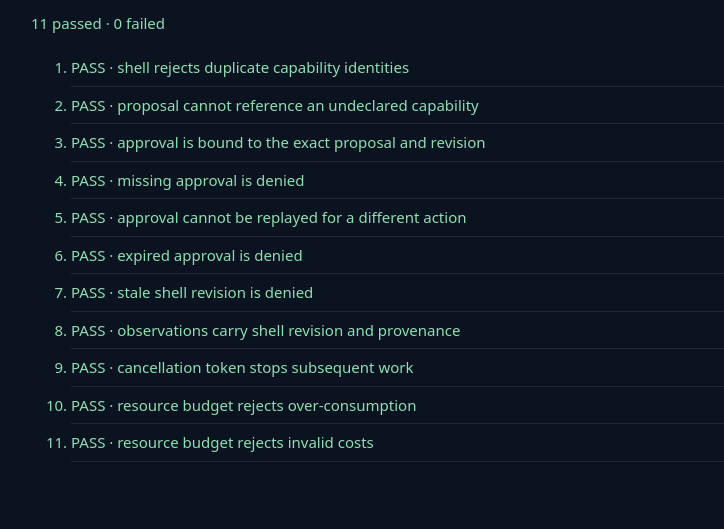
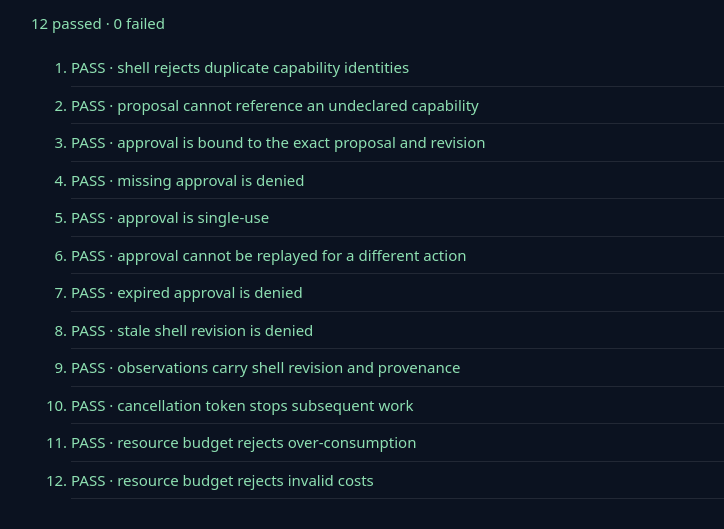
Before and after one commit to TrentBest/TheSingularityWorkshop.Workshop, a plain HTML site: page hermit-core.tests.html in a window 1280 px wide. Shown: the part 131-660 px from the top of the page, without its empty margins (159-883 px from the left). Drawn offline with Linux system fonts and the light colour scheme.

Commit message:
Test single-use creator approval

```diff
--- a/hermit-core.tests.html
+++ b/hermit-core.tests.html
@@ -15,6 +15,7 @@
  test('proposal cannot reference an undeclared capability',()=>throws(()=>HermitCore.propose(shell,{id:'bad',capabilityId:'motor.move',target:'crate'}),'not declared'));
  test('approval is bound to the exact proposal and revision',()=>{const result=HermitCore.authorizeInvocation(shell,proposal,receipt,{clock});if(!result.allowed)throw new Error('not authorized')});
  test('missing approval is denied',()=>throws(()=>HermitCore.authorizeInvocation(shell,proposal,null,{clock}),'required'));
+ test('approval is single-use',()=>{throws(()=>HermitCore.authorizeInvocation(shell,proposal,receipt,{clock}),'consumed')});
  test('approval cannot be replayed for a different action',()=>{const other=HermitCore.propose(shell,{id:'proposal-2',capabilityId:'physics.assess-load',target:'different-crate',parameters:{mass:18},clock});throws(()=>HermitCore.authorizeInvocation(shell,other,receipt,{clock}),'does not match')});
  test('expired approval is denied',()=>{now=1600;throws(()=>HermitCore.authorizeInvocation(shell,proposal,receipt,{clock}),'expired');now=1000});
  test('stale shell revision is denied',()=>{const changed=HermitCore.createShell({id:shell.id,revision:8,capabilities:shell.capabilities});throws(()=>HermitCore.authorizeInvocation(changed,proposal,receipt,{clock}),'Stale')});
```
